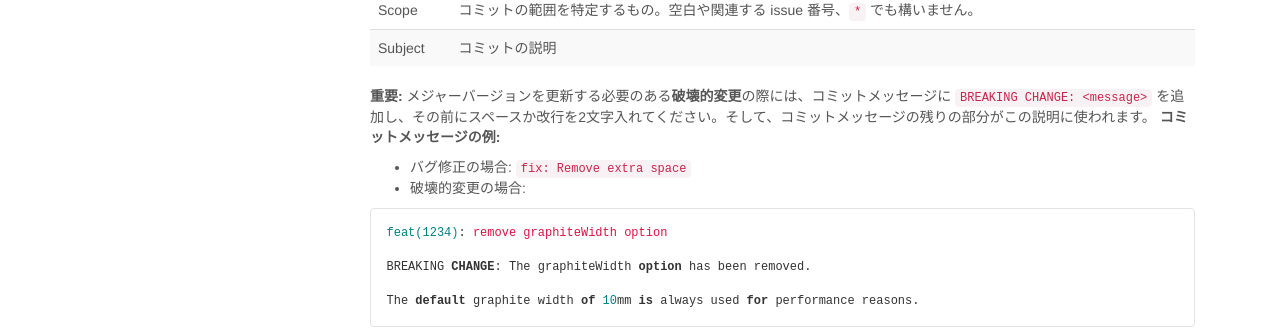
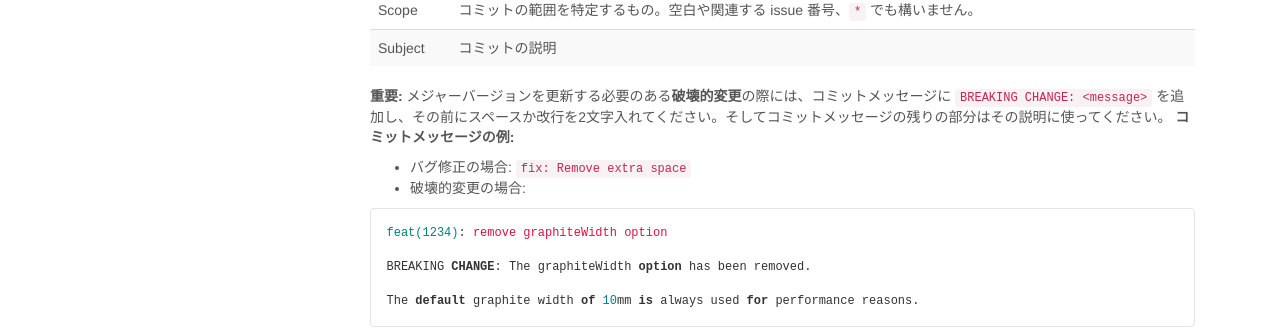
Before and after one commit to screwdriver-cd/guide, a Jekyll site: the page built from docs/ja/about/contributing/index.md, in a window 1280 px wide and 900 px high, scrolled down 636 px. Shown: the part 463-791 px from the top of the window. Built offline with Jekyll 4.4.1, drawn with Linux system fonts in a browser that asks for light colours.

Commit message:
Update index.md

```diff
--- a/docs/ja/about/contributing/index.md
+++ b/docs/ja/about/contributing/index.md
@@ -55,7 +55,7 @@ Screwdriver の全ての issue は、[screwdriver repo][api-issues-url] にあ
 | Scope | コミットの範囲を特定するもの。空白や関連する issue 番号、`*` でも構いません。 |
 | Subject | コミットの説明 |
 
-**重要:** メジャーバージョンを更新する必要のある**破壊的変更**の際には、コミットメッセージに `BREAKING CHANGE: <message>` を追加し、その前にスペースか改行を2文字入れてください。そして、コミットメッセージの残りの部分がこの説明に使われます。
+**重要:** メジャーバージョンを更新する必要のある**破壊的変更**の際には、コミットメッセージに `BREAKING CHANGE: <message>` を追加し、その前にスペースか改行を2文字入れてください。そしてコミットメッセージの残りの部分はその説明に使ってください。
 **コミットメッセージの例:**
 * バグ修正の場合: `fix: Remove extra space`
 * 破壊的変更の場合:
```
